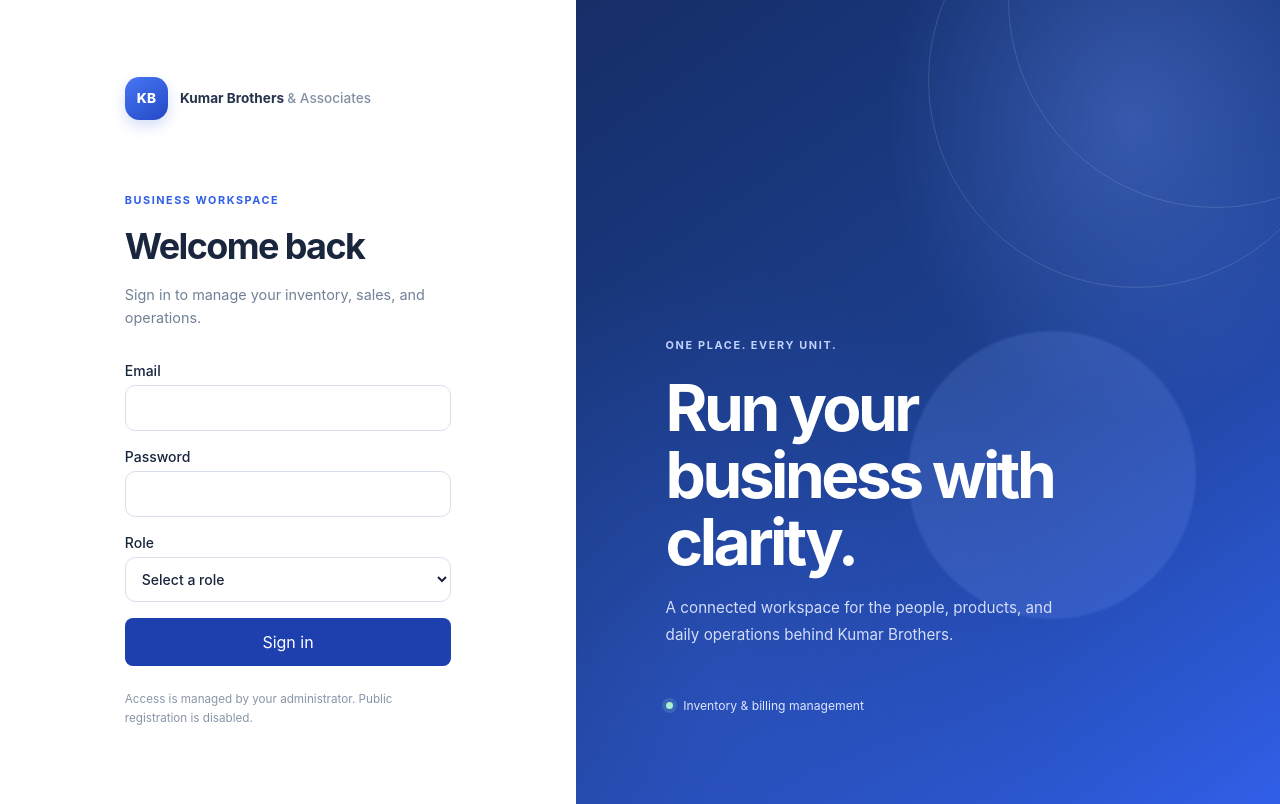
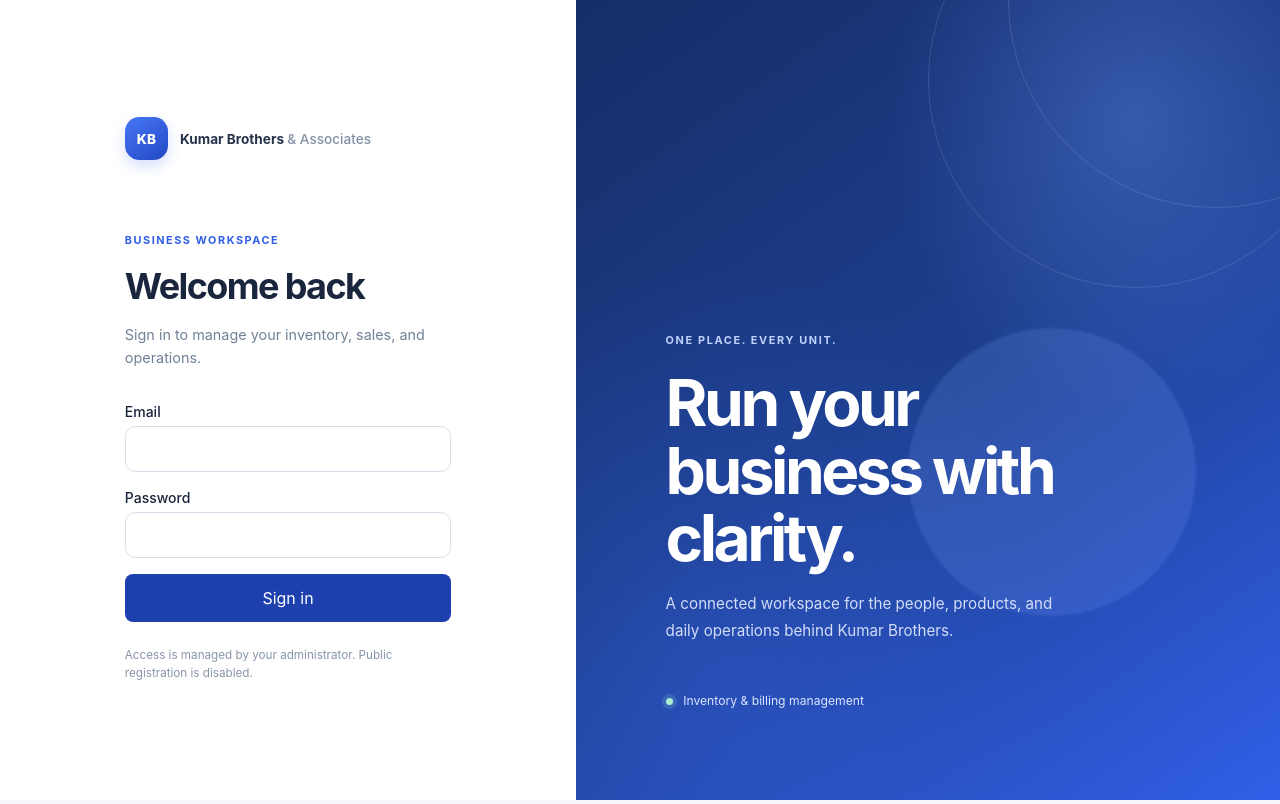
Before and after one commit to qa-with-ajay/kb-erp-suite, a Next.js app: page /login in a window 1280 px wide. Built offline with nearby package versions, Linux system fonts and the light colour scheme; no server answers.

Commit message:
Remove unused role selection from login form

```diff
--- a/app/login/login-form.tsx
+++ b/app/login/login-form.tsx
@@ -18,15 +18,6 @@ export function LoginForm() {
         Password
         <input name="password" type="password" required autoComplete="current-password" className="mt-1 w-full rounded-lg border border-gray-300 p-3" />
       </label>
-      <label className="block text-sm font-medium">
-        Role
-        <select name="role" required className="mt-1 w-full rounded-lg border border-gray-300 p-3">
-          <option value="">Select a role</option>
-          <option value="admin">Admin</option>
-          <option value="manager">Manager</option>
-          <option value="cashier">Cashier</option>
-        </select>
-      </label>
       {state.error && <p role="alert" className="text-sm text-red-700">{state.error}</p>}
       <button disabled={pending} className="w-full rounded-lg bg-emerald-900 p-3 font-semibold text-white hover:bg-emerald-800 disabled:opacity-60">
         {pending ? "Signing in..." : "Sign in"}
```
